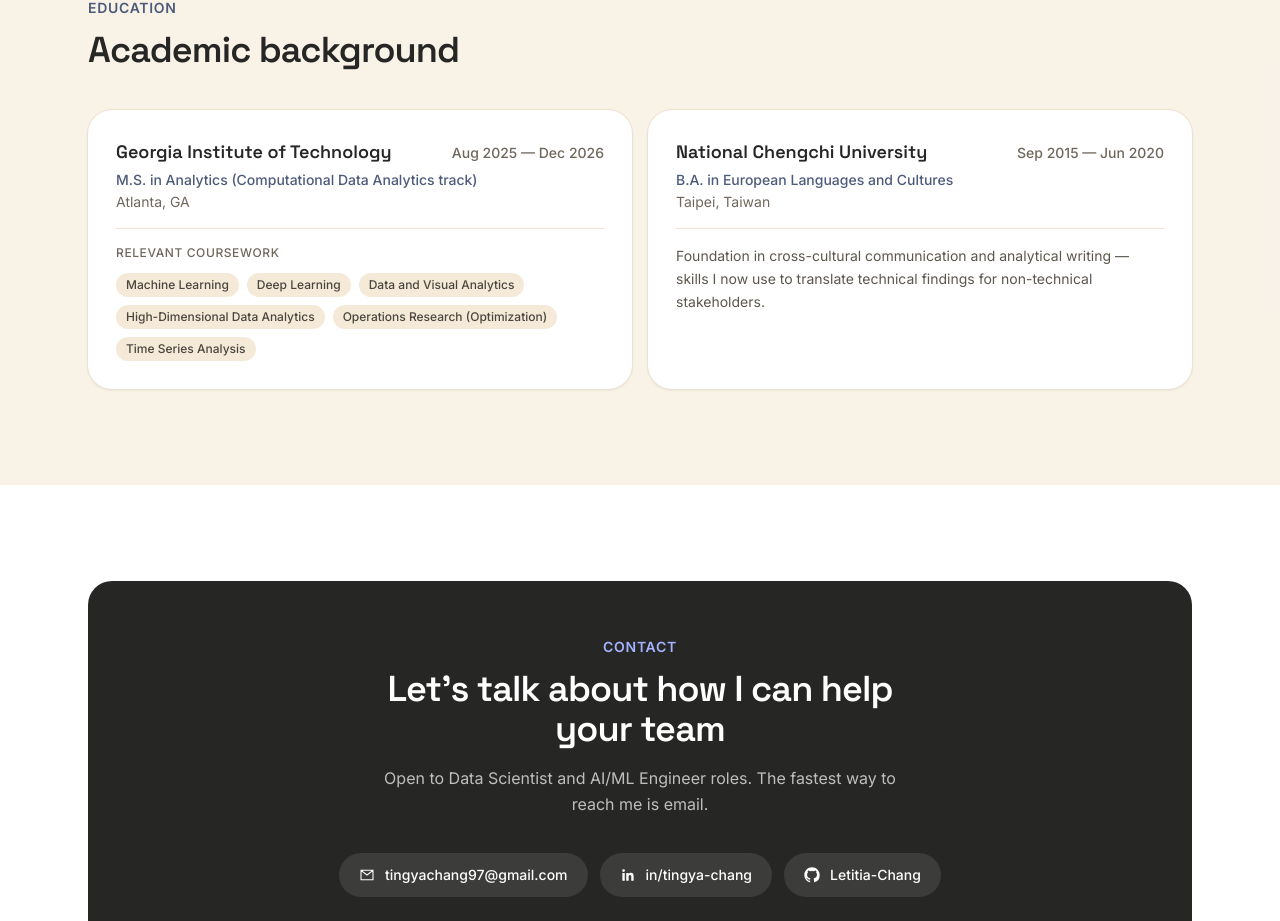
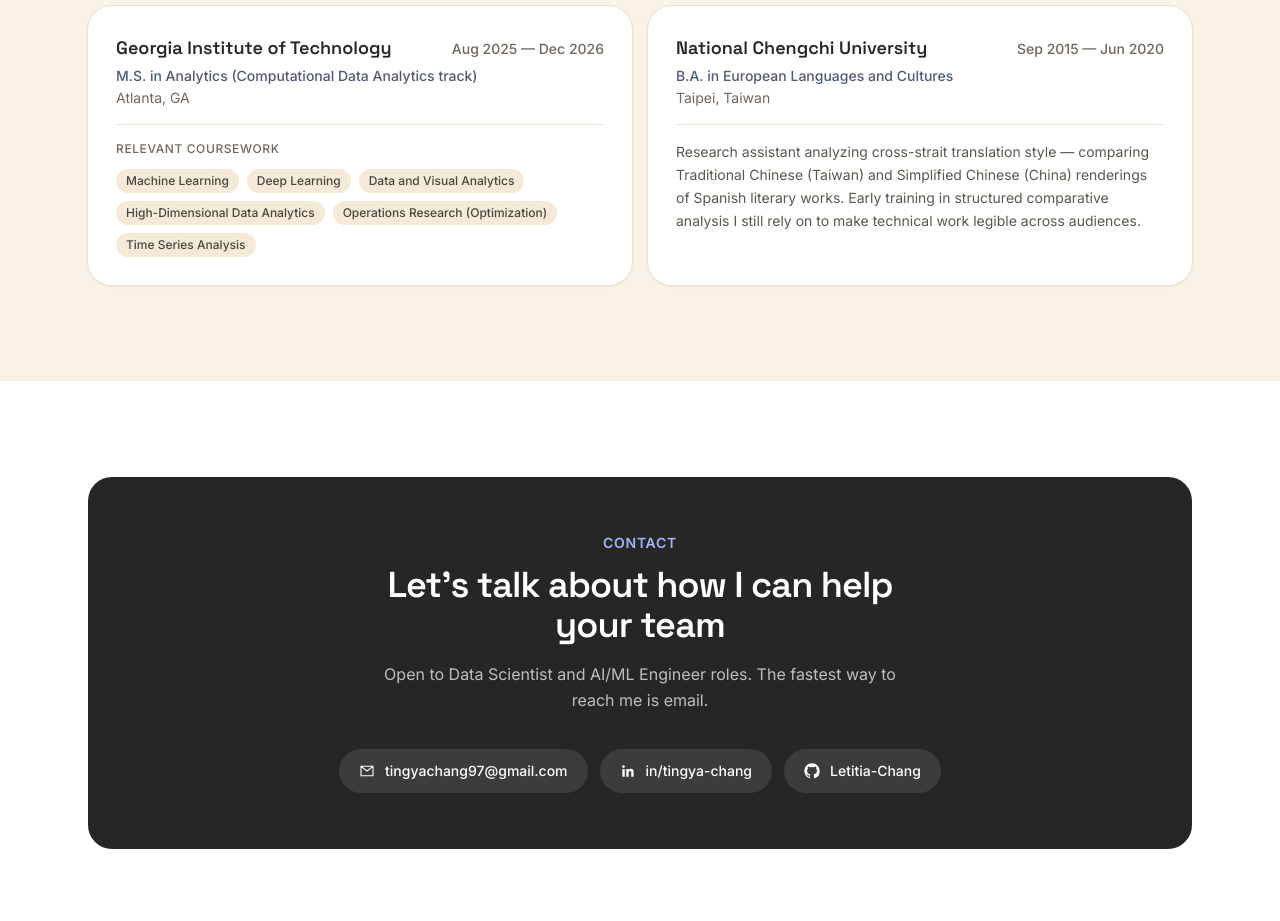
Before and after one commit to Letitia-Chang/Letitia-Chang.github.io, a React (Vite) app: page / in a window 1280 px wide. Shown: the part 6037-6958 px from the top of the page. Built offline with nearby package versions, Linux system fonts and the light colour scheme.

Commit message:
Rewrite BA education note with the actual translation research project

```diff
--- a/src/components/About.tsx
+++ b/src/components/About.tsx
@@ -52,11 +52,7 @@
             strategies, and operations. Over the last four years, I've
             specialized in taking ambiguous business ideas and turning them into
             real, deployed products, while transforming complex operational
-            problems into scalable workflows. Having managed a 30+ employee
-            education startup and built solutions across multiple
-            fields—including healthcare, manufacturing, and education—I combine
-            robust technical engineering with sharp product and business
-            intuition to deliver measurable analytical impact.
+            problems into scalable workflows.
           </p>
         </div>
 
--- a/src/data/education.ts
+++ b/src/data/education.ts
@@ -28,6 +28,6 @@
     location: 'Taipei, Taiwan',
     period: 'Sep 2015 — Jun 2020',
     coursework: [],
-    note: 'Foundation in cross-cultural communication and analytical writing — skills I now use to translate technical findings for non-technical stakeholders.',
+    note: 'Research assistant analyzing cross-strait translation style — comparing Traditional Chinese (Taiwan) and Simplified Chinese (China) renderings of Spanish literary works. Early training in structured comparative analysis I still rely on to make technical work legible across audiences.',
   },
 ]
```
Also changed, not shown: src/data/experience.ts (+0 -11 lines).
